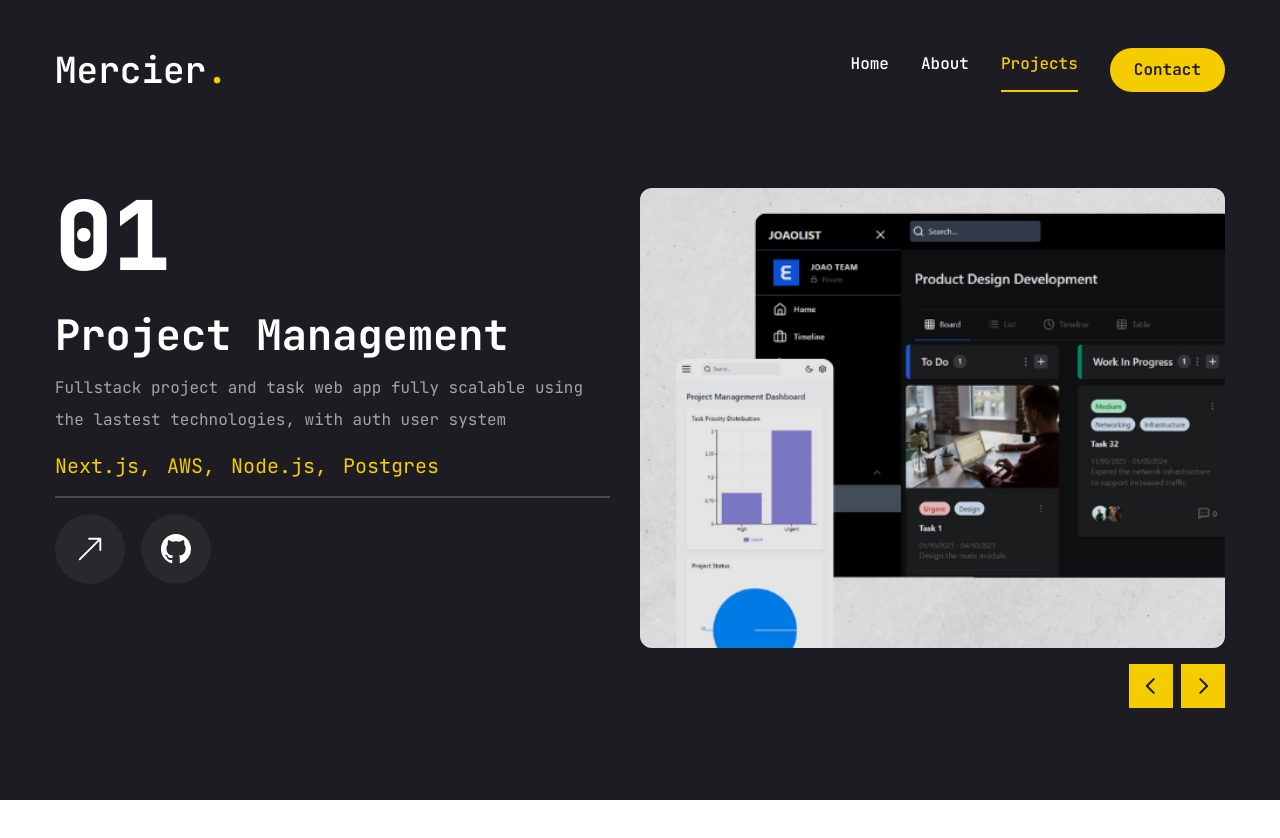
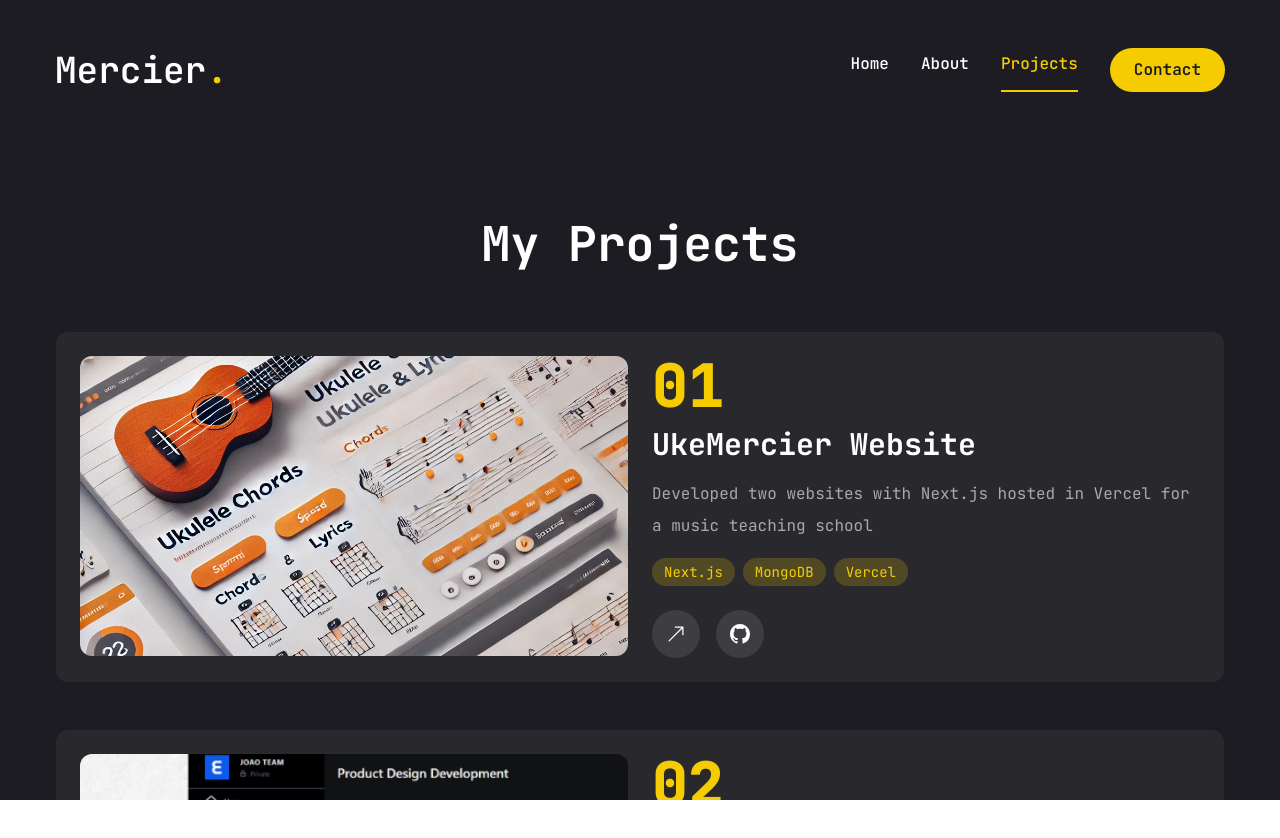
Before and after one commit to juanMercier/mercier-portfolio, a Next.js app: page /projects in a window 1280 px wide. Shown: the top 838 px of the page. Before the commit the page ends 804 px from the top, so only its background shows below. Built offline with nearby package versions, Linux system fonts and the light colour scheme.

Commit message:
changed projects page

```diff
--- a/app/projects/page.jsx
+++ b/app/projects/page.jsx
@@ -1,21 +1,25 @@
-"use client";
+'use client'
 
-import { motion } from 'framer-motion';
-import React, { useState } from 'react';
+import { useState, useEffect, useRef } from 'react'
+import Image from 'next/image'
+import Link from 'next/link'
+import { motion, useInView, useAnimation } from 'framer-motion'
+import { BsArrowUpRight, BsGithub } from 'react-icons/bs'
 import { Tooltip, TooltipContent, TooltipProvider, TooltipTrigger } from '@/components/ui/tooltip'
-
-import { Swiper, SwiperSlide } from 'swiper/react';
-import 'swiper/css';
-
-import Link from 'next/link';
-import Image from 'next/image';
-
-import { BsArrowUpRight, BsGithub } from 'react-icons/bs';
-import WorkSliderButtons from '@/components/WorkSliderButtons';
 
 const projects = [
     {
         num: "01",
+        category: "UkeMercier Website",
+        title: "UkeMercier Website",
+        description: "Developed two websites with Next.js hosted in Vercel for a music teaching school",
+        stack: [{ name: "Next.js" }, { name: "MongoDB" }, { name: "Vercel" }],
+        image: "/assets/project1.png",
+        live: "https://www.ukemercier.pt",
+        github: "https://github.com/juanMercier/uke-mercier-website",
+    },
+    {
+        num: "02",
         category: "Project Management",
         title: "Project Management App",
         description: "Fullstack project and task web app fully scalable using the lastest technologies, with auth user system",
@@ -30,135 +34,120 @@ const projects = [
         github: "https://github.com/juanMercier/proj-management",
     },
     {
-        num: "02",
+        num: "03",
         category: "Lynxai",
         title: "Lynxai",
         description: "As a key member of the technical team at Lynxai, I played a crucial role in building and managing the fullstack infrastructure of our platform.",
-        stack: [{ name: "React.js" }, { name: "AWS" }],
-        image: "/assets/landingPageCrop.png",
+        stack: [{ name: "React.js" }, { name: "AWS" }, { name: "Node" }, { name: "Serveless" }],
+        image: "/assets/Image_Editor (2).png",
         live: "https://lynxai.tech",
         github: "",
     },
     {
-        num: "03",
-        category: "Cifra Uke Mercier",
-        title: "Cifra Uke Mercier",
-        description: "Developed two websites with React.js and Express.js hosted in Firebase for a music teaching school",
-        stack: [{ name: "React.js" }, { name: "Vite" }, { name: "Firebase" }],
-        image: "/assets/project1.png",
-        live: "https://cifra-uke-mercier.web.app/",
-        github: "https://github.com/juanMercier/cifra-uke-mercier.git",
+        num: "04",
+        category: "Recycular",
+        title: "Recycular",
+        description: "Developed a mobile app for a circular economy recycling brand where a user can scan a QR code to access all the perks of being a good samaritan",
+        stack: [{ name: "React Native" }, { name: "AWS" }],
+        image: "/assets/Image_Editor (1).png",
+        live: "",
+        github: "",
     },
-
 ]
 
-export default function Projects() {
-    const [project, setProject] = useState(projects[0])
+const ProjectCard = ({ project, index }) => {
+  const ref = useRef(null)
+  const isInView = useInView(ref, { once: true, margin: "-100px" })
+  const controls = useAnimation()
 
+  useEffect(() => {
+    if (isInView) {
+      controls.start("visible")
+    }
+  }, [isInView, controls])
 
-    function handleSlideChange(swiper) {
-        const currentIndex = swiper.activeIndex;
-
-        setProject(projects[currentIndex]);
-    }
   return (
-        <motion.section
-            initial={{ opacity: 0 }}
-            animate={{
-                opacity: 1,
-                transition: {
-                    delay: 2.4,
-                    duration: 0.4,
-                    ease: "easeIn"
-                }
+    <motion.div
+      ref={ref}
+      initial="hidden"
+      animate={controls}
+      variants={{
+        hidden: { opacity: 0, y: 50 },
+        visible: { opacity: 1, y: 0, transition: { duration: 0.5, delay: index * 0.2 } },
       }}
-            className='min-h-[80vh] flex flex-col justify-center py-12 xl:px-0'
+      className="bg-white/5 rounded-xl p-6 flex flex-col lg:flex-row gap-6 hover:bg-white/10 transition-all duration-300"
     >
-            <div className='container mx-auto'>
-                <div className='flex flex-col xl:flex-row xl:gap-[30px]'>
-                    <div className='w-full xl:w-[50%] xl:h-[460px] flex flex-col xl:justify-between order-2 xl:order-none'>
-                        <div className='flex flex-col gap-[30px] h-[50%]'>
-                            <div className='text-8xl leading-none font-extrabold text-white'>
-                                {project.num}
-                            </div>
-                            <div className='flex flex-col gap-4'>
-                                <h2 className='text-[42px] font-bold leading-none text-white group-hover:text-accent transition-all duration-500 capitalize'>
-                                    {project.category}
-                                </h2>
-                                <p className='text-white/60'>{project.description}</p>
-                                <ul className='flex gap-4'>
-                                    {project.stack.map((item, index) => {
-                                        return <li key={index} className='text-xl text-accent'>{item.name}{index !== project.stack.length - 1 && ","}</li>
-                                    })}
-                                </ul>
-                                <div className="border border-white/20"></div>
-                                {/*buttons*/}
-                                <div className='flex items-center gap-4'>
-                                    {/* Live project Button */}
-                                    <Link href={project.live}>
-                                        <TooltipProvider delayDuration={100}>
-                                            <Tooltip>
-                                                <TooltipTrigger className='w-[70px] h-[70px] rounded-full bg-white/5 flex justify-center items-center group'>
-                                                    <BsArrowUpRight className='text-white text-3xl group-hover:text-accent' />
-                                                </TooltipTrigger>
-                                                <TooltipContent>
-                                                    <p>Live Project</p>
-                                                </TooltipContent>
-                                            </Tooltip>
-                                        </TooltipProvider>
-                                    </Link>
-                                    {/* Github project Button */}
-                                    <Link href={project.github}>
-                                        <TooltipProvider delayDuration={100}>
-                                            <Tooltip>
-                                                <TooltipTrigger className='w-[70px] h-[70px] rounded-full bg-white/5 flex justify-center items-center group'>
-                                                    <BsGithub className='text-white text-3xl group-hover:text-accent' />
-                                                </TooltipTrigger>
-                                                <TooltipContent>
-                                                    <p>Github Project</p>
-                                                </TooltipContent>
-                                            </Tooltip>
-                                        </TooltipProvider>
-                                    </Link>
-
+      <div className="lg:w-1/2">
+        <div className="relative h-[300px] rounded-xl overflow-hidden group">
+          <Image
+            src={project.image}
+            fill
+            className="object-cover transition-transform duration-300 group-hover:scale-110"
+            alt={`${project.category} project`}
+          />
+          <div className="absolute inset-0 bg-black/50 opacity-0 group-hover:opacity-100 transition-opacity duration-300 flex items-center justify-center">
+            <div className="flex gap-4">
+              <ProjectLink href={project.live} icon={BsArrowUpRight} tooltip="Live Project" />
+              <ProjectLink href={project.github} icon={BsGithub} tooltip="GitHub Repository" />
             </div>
           </div>
         </div>
       </div>
-                    <div className='w-full xl:w-[50%]'>
-                        <Swiper
-                            spaceBetween={30}
-                            slidesPerView={1}
-                            className='xl:h-[520px] mb-12'
-                            onSlideChange={handleSlideChange}
-                        >
-                            {projects.map((project, index) => {
-                                return (
-                                    <SwiperSlide key={index} className='w-full'>
-                                        <div className="h-[460px] relative group justify-center items-center bg-pink-50/20 rounded-xl">
-                                            {/* Overlay */}
-                                            <div className='absolute top-0 bottom-0 w-full h-full bg-black/10 z-10'></div>
-                                            {/* Image  */}
-                                            <div className='relative w-full h-full'>
-                                                <Image
-                                                    src={project.image}
-                                                    fill
-                                                    className='object-cover rounded-xl'
-                                                    alt=""
-                                                />
+      <div className="lg:w-1/2 flex flex-col justify-between">
+        <div>
+          <span className="text-6xl font-extrabold text-accent">{project.num}</span>
+          <h2 className="text-3xl font-bold text-white mt-2 mb-4">{project.category}</h2>
+          <p className="text-white/60 mb-4">{project.description}</p>
+          <ul className="flex flex-wrap gap-2 mb-6">
+            {project.stack.map((item, index) => (
+              <li key={index} className="bg-accent/20 text-accent px-3 py-1 rounded-full text-sm">
+                {item.name}
+              </li>
+            ))}
+          </ul>
+        </div>
+        <div className="flex gap-4">
+          <ProjectLink href={project.live} icon={BsArrowUpRight} tooltip="Live Project" />
+          <ProjectLink href={project.github} icon={BsGithub} tooltip="GitHub Repository" />
         </div>
       </div>
-                                    </SwiperSlide>)
-                            })}
-                            {/* swiper buttons */}
-                            <WorkSliderButtons
-                                containerStyles="flex gap-2 absolute right-0 bottom-[calc(50%_-_22px)] xl:bottom-0 z-20 w-full justify-between xl:w-max xl:justify-none"
-                                btnStyles="bg-accent hover:bg-accent-hover text-primary text-[22px] w-[44px] h-[44px] flex justify-center items-center transition-all"
-                            />
-                        </Swiper>
+    </motion.div>
+  )
+}
+
+const ProjectLink = ({ href, icon: Icon, tooltip }) => (
+  <TooltipProvider delayDuration={100}>
+    <Tooltip>
+      <TooltipTrigger asChild>
+        <Link href={href} className="w-12 h-12 rounded-full bg-white/10 flex justify-center items-center group transition-colors duration-300 hover:bg-accent">
+          <Icon className="text-white text-xl group-hover:text-primary transition-colors duration-300" />
+        </Link>
+      </TooltipTrigger>
+      <TooltipContent>
+        <p>{tooltip}</p>
+      </TooltipContent>
+    </Tooltip>
+  </TooltipProvider>
+)
+
+export default function Projects() {
+  return (
+    <section className="min-h-screen bg-primary py-20">
+      <div className="container mx-auto px-4">
+        <motion.h1
+          initial={{ opacity: 0, y: -50 }}
+          animate={{ opacity: 1, y: 0 }}
+          transition={{ duration: 0.5 }}
+          className="text-5xl font-bold text-white text-center mb-16"
+        >
+          My Projects
+        </motion.h1>
+        <div className="grid gap-12">
+          {projects.map((project, index) => (
+            <ProjectCard key={index} project={project} index={index} />
+          ))}
         </div>
       </div>
-            </div>
-        </motion.section>
-    );
+    </section>
+  )
 }
```
Also changed, not shown: public/assets/Image_Editor (1).png (added), public/assets/Image_Editor (2).png (added). Lines whose indentation alone changed are shown as unchanged.
